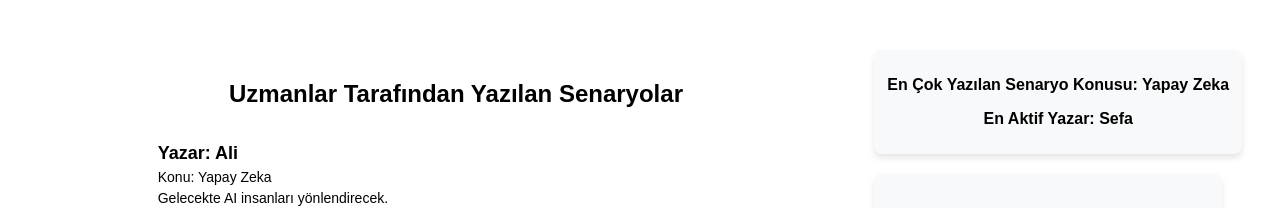
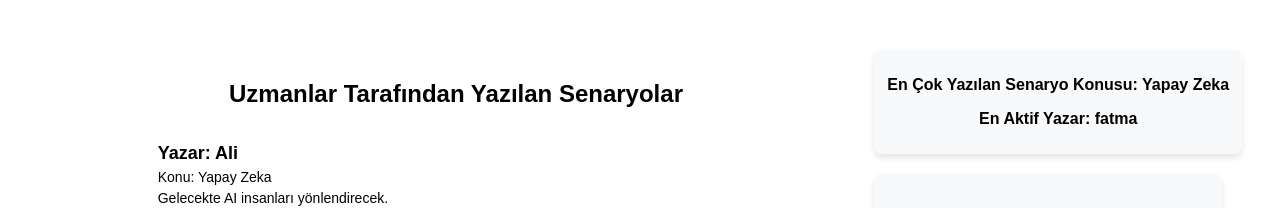
Before and after one commit to Sefasola/ProfessionalChat, a React (Create React App) app: page /scenario-list in a window 1280 px wide. Shown: the top 208 px of the page. Built offline with nearby package versions, Linux system fonts and the light colour scheme.

Commit message:
son değişiklik

```diff
--- a/src/ScenarioList.jsx
+++ b/src/ScenarioList.jsx
@@ -45,7 +45,7 @@ const ScenarioList = () => {
         content: "Gelecekte AI insanları yönlendirecek.",
       },
       {
-        author: "Sefa",
+        author: "fatma",
         topic: "Blockchain",
         content: "Blockchain ile güvenli ticaret.",
       },
@@ -65,17 +65,17 @@ const ScenarioList = () => {
         content: "AI ile daha iyi sağlık hizmetleri.",
       },
       {
-        author: "Sefa",
+        author: "fatma",
         topic: "Yapay Zeka",
         content: "AI ile daha iyi sağlık hizmetleri.",
       },
       {
-        author: "Sefa",
+        author: "fatma",
         topic: "Yapay Zeka",
         content: "AI ile daha iyi sağlık hizmetleri.",
       },
       {
-        author: "Sefa",
+        author: "fatma",
         topic: "Yapay Zeka",
         content: "AI ile daha iyi sağlık hizmetleri.",
       },
```
